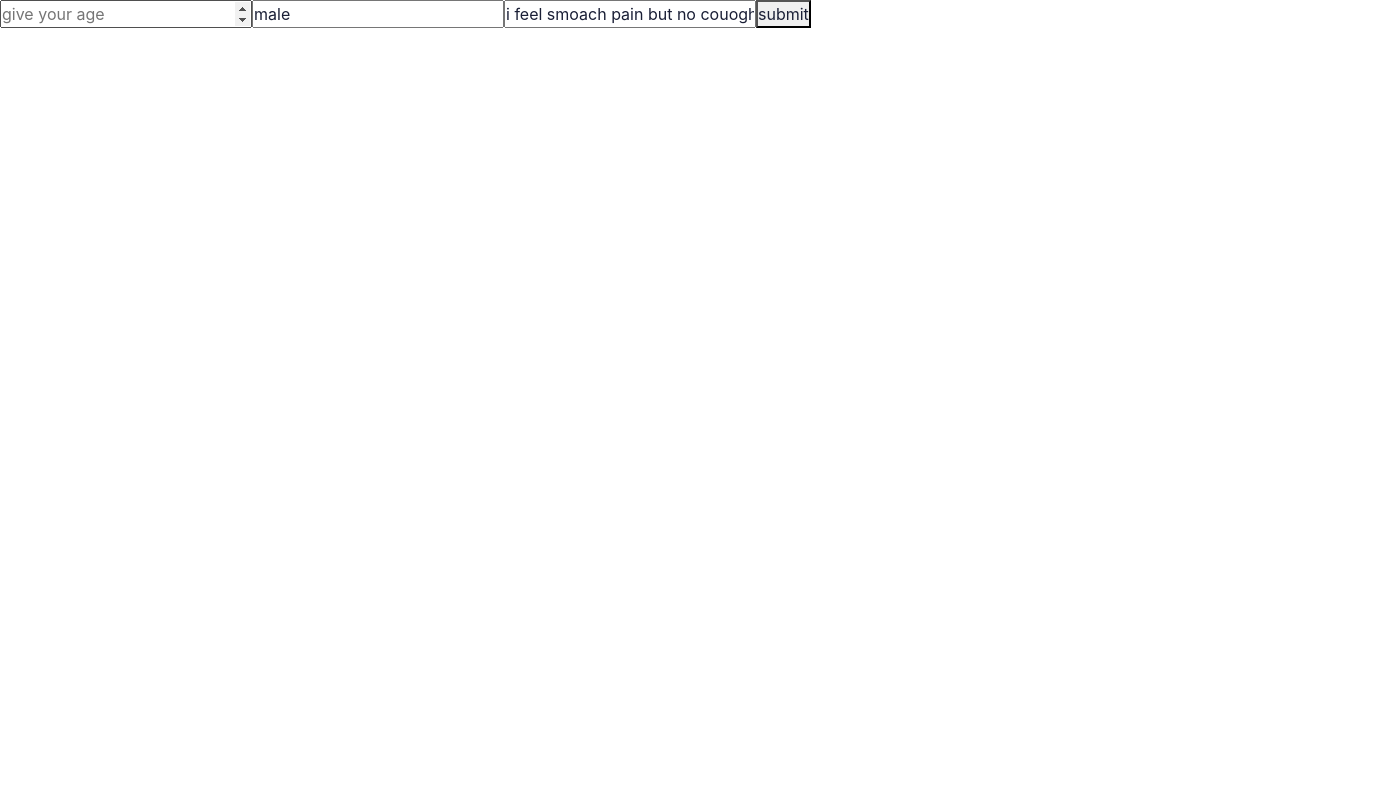
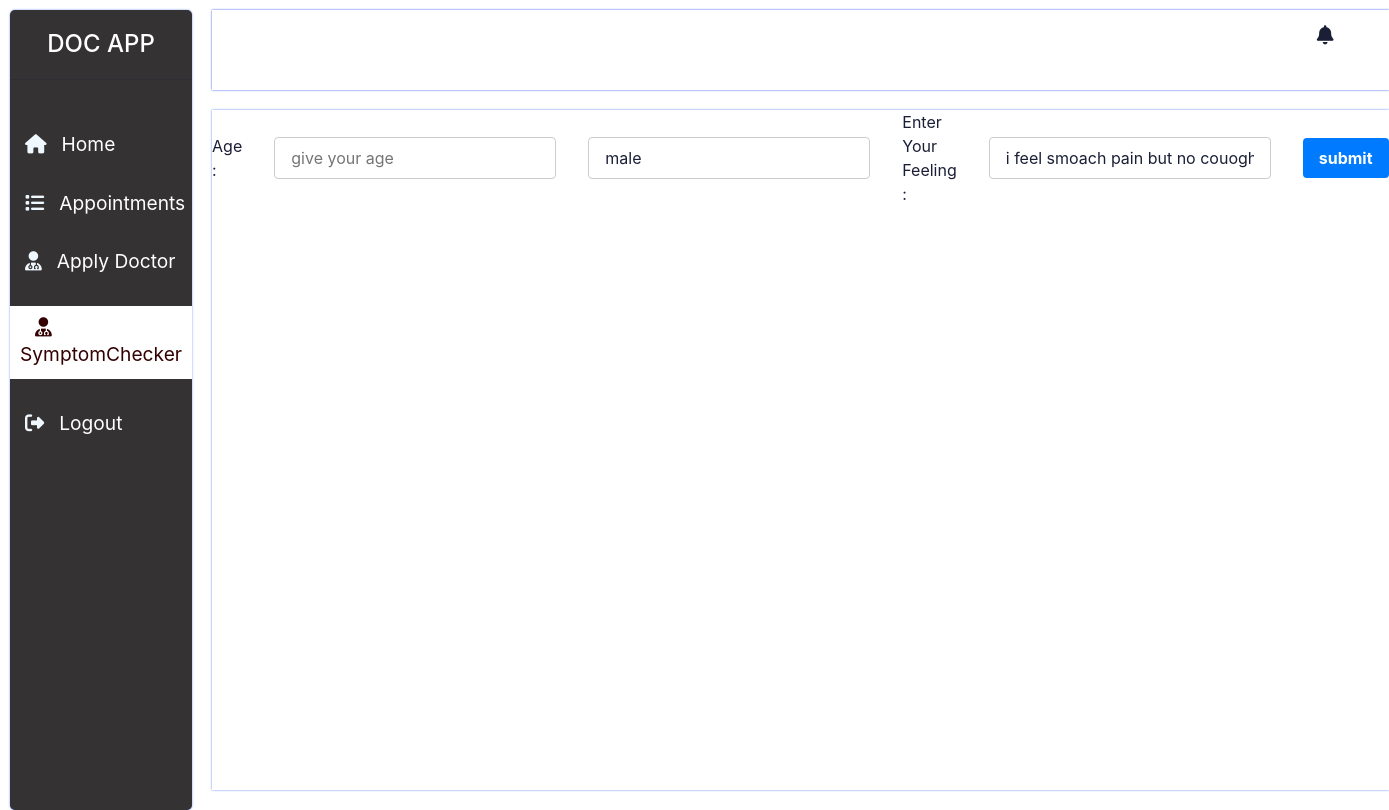
Before and after one commit to meetgami510/Doctor-Appointment, a React (Create React App) app in the folder frontend/: page /symptomChecker in a window 1280 px wide. Shown: the whole page, 1389 px wide, since content can reach past the window. Built offline with nearby package versions, Linux system fonts and the light colour scheme.

Commit message:
fix bug and add css

```diff
--- a/frontend/src/pages/Notification.jsx
+++ b/frontend/src/pages/Notification.jsx
@@ -8,8 +8,8 @@ import { useNavigate } from 'react-router-dom';
 import { setUser } from '../redux/features/userSlice';
 import { CookiesContext } from '../context/CookiesProvider';
 
-const Notification = ({ axiosInstance, removeCookies }) => {
-    const { cookies } = useContext(CookiesContext);
+const Notification = ({ axiosInstance}) => {
+    const { removeCookies ,cookies } = useContext(CookiesContext);
     const dispatch = useDispatch();
     const navigate = useNavigate();
     const { user } = useSelector((state) => state.user);
@@ -22,11 +22,13 @@ const Notification = ({ axiosInstance, removeCookies }) => {
         try {
             const { token } = cookies;
             dispatch(showLoading());
-            const res = await axios.get('/user/get-all-notification', {
-                headers: {
-                    Authorization: 'Bearer ' + token
-                }
-            });
+            const res = await axiosInstance.get('/user/get-all-notification',
+            // {
+            //     headers: {
+            //         Authorization: 'Bearer ' + token
+            //     }
+            // }
+            );
             dispatch(hideLoading());
             if (res.data.success) {
                 message.success(res.data.message);
--- a/frontend/src/pages/SymptomChecker.jsx
+++ b/frontend/src/pages/SymptomChecker.jsx
@@ -1,7 +1,8 @@
 import React from 'react'
-
+import Layout from '../components/Layout/Layout';
 import _ from 'lodash';
 import { useState } from 'react';
+import '../styles/SymptomChecker.css'
 
 const createPatient = () => {
     const symptoms = {};
@@ -241,8 +242,50 @@ function SymptomChecker() {
         processAns(temp);
     }
     return (
-        <div>
-            <form onSubmit={handleSubmit}>
+        <Layout>
+
+            {/* <form className="flex justify-center items-center gap-2" onSubmit={handleSubmit}>
+  <input className="border border-gray-300 rounded-md py-2 px-4" type="number" name="age" value={age} placeholder="give your age" onChange={handleChange} />
+  <input className="border border-gray-300 rounded-md py-2 px-4" type="text" name="sex" value={sex} placeholder="give your gender" onChange={handleChange} />
+  <input className="border border-gray-300 rounded-md py-2 px-4" type="text" name="text" value={text} placeholder="what are you feeling" onChange={handleChange} />
+  <button className="bg-blue-500 hover:bg-blue-700 text-white font-bold py-2 px-4 rounded" type="submit">Submit</button>
+</form> */}
+<form className="form-container" onSubmit={handleSubmit}>
+      Age :<input className="form-input" type="number" name="age" value={age} placeholder="give your age" onChange={handleChange} />
+      <input className="form-input" type="text" name="sex" value={sex} placeholder="give your gender" onChange={handleChange} />
+      Enter Your Feeling :<input className="form-input" type="text" name="text" value={text} placeholder="what are you feeling" onChange={handleChange} />
+      <button className="form-submit" type="submit">submit</button>
+    </form>
+
+
+                <div className="conditions">
+                    {conditions.map((c, index) => (
+                        <div className="condition" key={index}>
+                            <div>name: {c.name}</div>
+                            <div>common name: {c.common_name}</div>
+                            <div>probability: {c.probability * 100}%</div>
+                        </div>
+                    ))}
+                </div>
+
+                {question !== '' && (
+                    <div className="question-container">
+                        <div>{question}</div>
+                        <button className="question-btn" onClick={selectAns} value="present">yes</button>
+                        <button className="question-btn" onClick={selectAns} value="absent">no</button>
+                        <button className="question-btn" onClick={selectAns} value="unknown">Don't know</button>
+                    </div>
+                )}
+
+
+
+        </Layout>
+    )
+}
+
+export default SymptomChecker
+
+{/* <form onSubmit={handleSubmit}>
 <input type="number" name="age" value={age} placeholder="give your age" onChange={handleChange} />
 <input type="text" name="sex" value={sex} placeholder="give your gender" onChange={handleChange} />
 <input type="text" name="text" value={text} placeholder="what are you feeling" onChange={handleChange} />
@@ -277,9 +320,4 @@ function SymptomChecker() {
         <button onClick={selectAns} value="unknown">Don't know</button>
     </>
 )
-            }
-        </div>
-    )
-}
-
-export default SymptomChecker
+} */}
--- /dev/null
+++ b/frontend/src/styles/SymptomChecker.css
@@ -0,0 +1,25 @@
+.form-container {
+    display: flex;
+    justify-content: center;
+    align-items: center;
+    gap: 2rem;
+  }
+
+  .form-input {
+    border: 1px solid #ccc;
+    border-radius: 0.25rem;
+    padding: 0.5rem 1rem;
+  }
+
+  .form-submit {
+    background-color: #007bff;
+    color: #fff;
+    font-weight: bold;
+    padding: 0.5rem 1rem;
+    border: none;
+    border-radius: 0.25rem;
+  }
+
+  .form-submit:hover {
+    background-color: #0069d9;
+  }
```
Also changed, not shown: 1 other file (tests, documents, lock files or other folders). Lines whose indentation alone changed are shown as unchanged.
